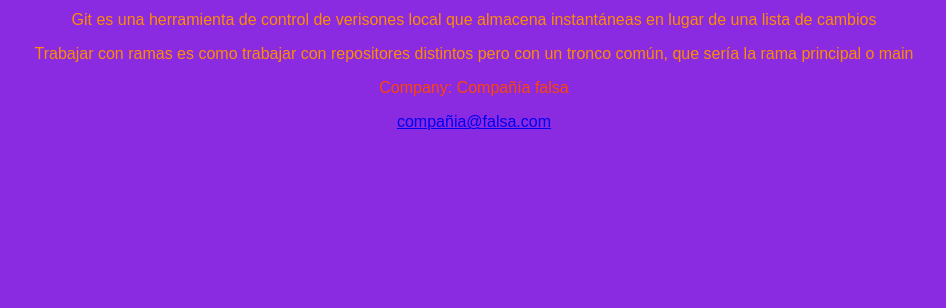
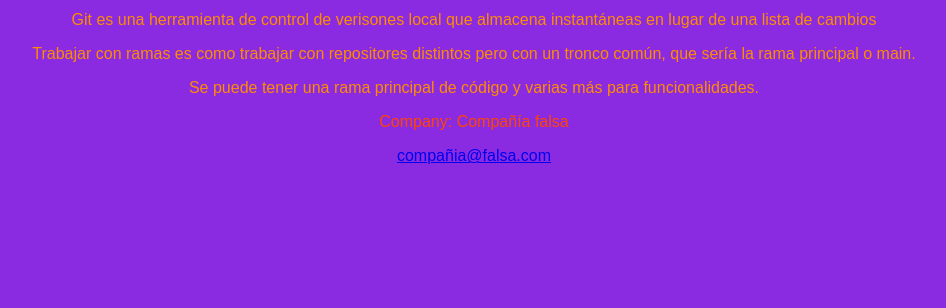
Before and after one commit to irenesp92-cyber/Exercise_Unit5_website, a plain HTML site: page index.html in a window 1280 px wide. Shown: the part 492-800 px from the top of the page, without its empty margins (166-1112 px from the left). Drawn offline with Linux system fonts and the light colour scheme.

Commit message:
changes on main more info

```diff
--- a/index.html
+++ b/index.html
@@ -16,7 +16,10 @@
         <h2>¿Qué es Git?</h2>
 
         <p>Git es una herramienta de control de verisones local que almacena instantáneas en lugar de una lista de cambios</p>
-        <p>Trabajar con ramas es como trabajar con repositores distintos pero con un tronco común, que sería la rama principal o main</p>
+
+        <p>Trabajar con ramas es como trabajar con repositores distintos pero con un tronco común, que sería la rama principal o main.</p>
+
+        <p>Se puede tener una rama principal de código y varias más para funcionalidades.</p>
         <footer>
             <p>Company: Compañía falsa</p>
             <p><a href="mailto:compañia@falsa.com">compañia@falsa.com</a></p>
```
